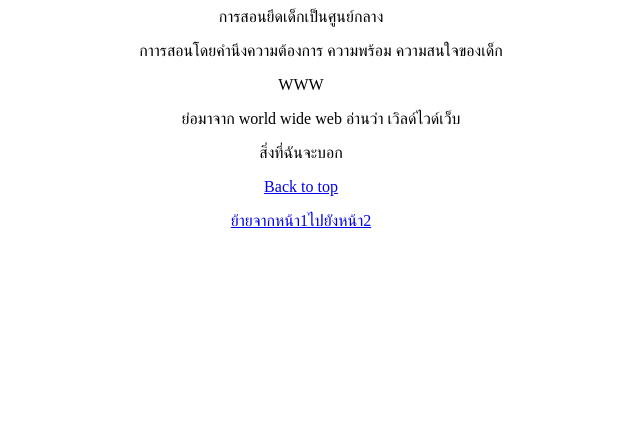
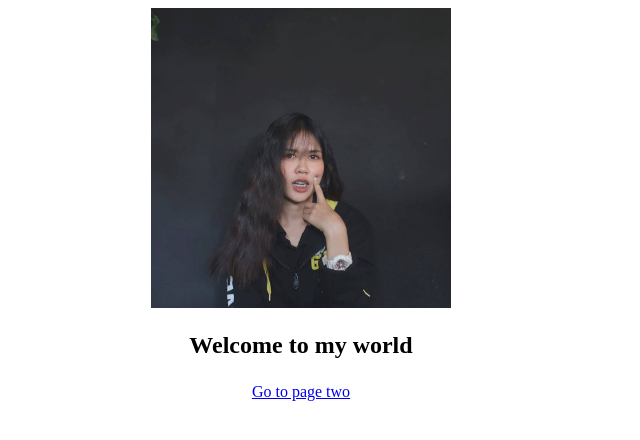
Before and after one commit to cherryrun/cherryrun.github.io, a plain HTML site: page index.html in a window 1280 px wide. Shown: the whole page, without its empty margins (339-979 px from the left). Drawn offline with Linux system fonts and the light colour scheme.

Commit message:
Update index.html

```diff
--- a/index.html
+++ b/index.html
@@ -1,12 +1,9 @@
 <html>
 <dl>
-<dt><p align="center"><a name="top">การสอนยึดเด็กเป็นศูนย์กลาง</a></dt>
-<dd><p align="center">กาารสอนโดยคำนึงความต้องการ ความพร้อม ความสนใจของเด็ก</dd>
-<dt><p align="center">WWW</dt>
-<dd><p align="center">ย่อมาจาก world wide web อ่านว่า เวิลด์ไวด์เว็บ</dd>
+<p align="center"><img src="run.jpg" width="300" height="300">
+<dt><h2><p align="center"><a name="top">Welcome to my world</h2></a></dt>
 </dl>
 </html>
 
-<p><p align="center"><a name="top">สิ่งที่ฉันจะบอก</a></p>
-<p><p align="center"><a href="#index">Back to top</a></p>
-<p><p align="center"><a href="aboutme.html">ย้ายจากหน้า1ไปยังหน้า2</a></p>
+
+<p><p align="center"><a href="aboutme.html">Go to page two</a></p>
```
